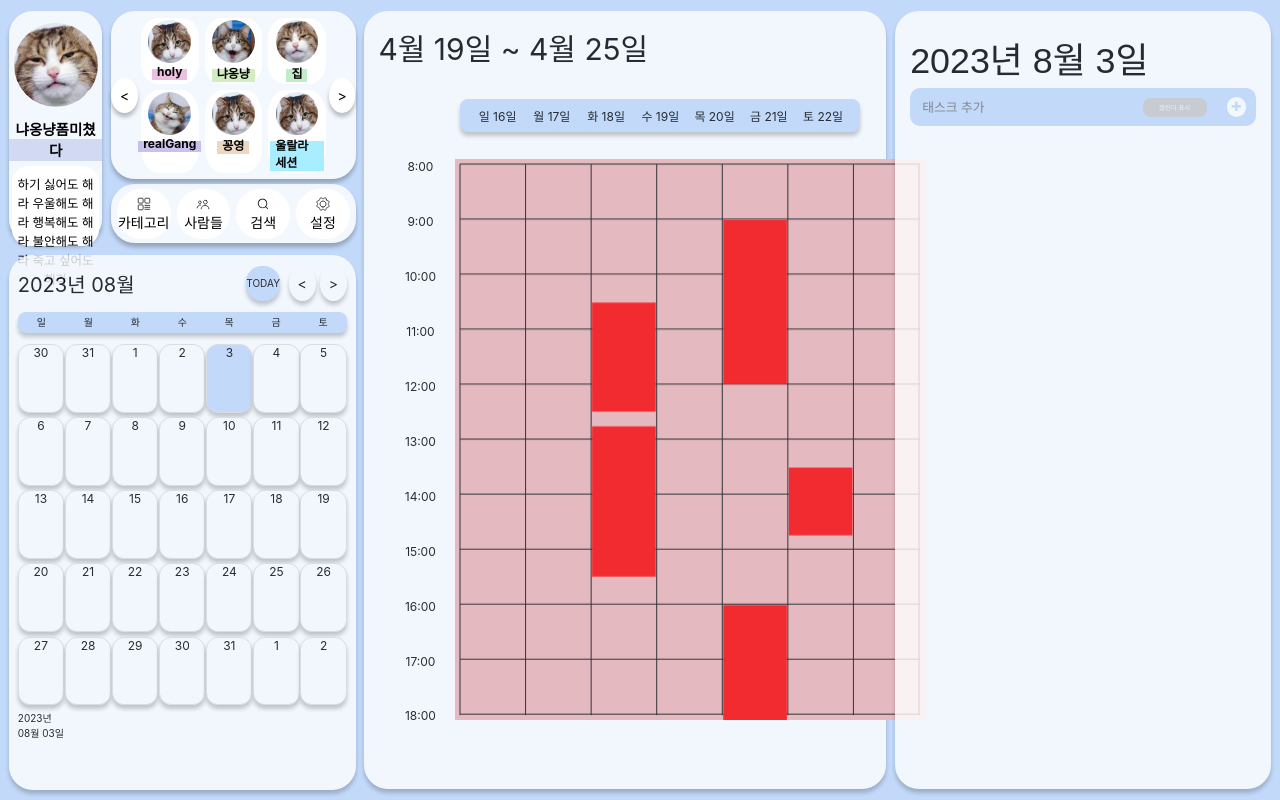
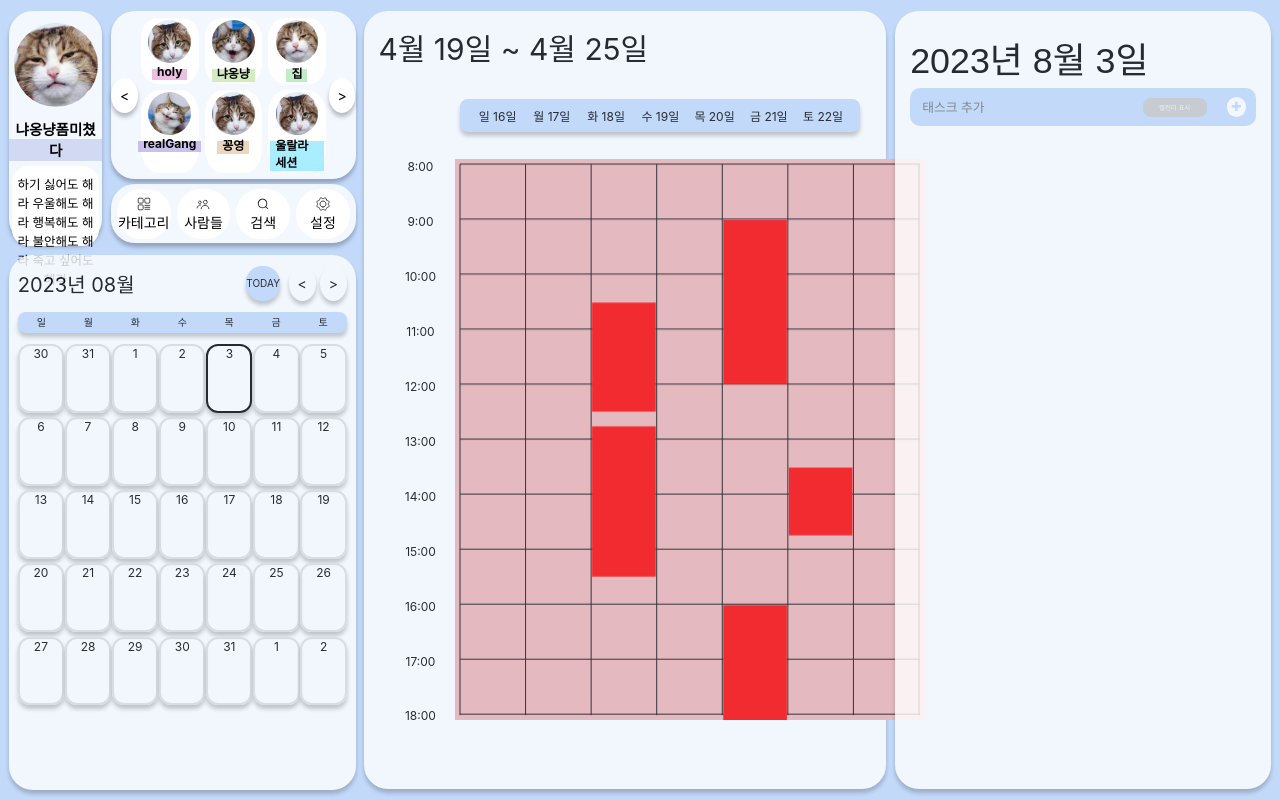
Before and after one commit to TasQueue/Front-End, a React (Create React App) app: page / in a window 1280 px wide. Built offline with nearby package versions, Linux system fonts and the light colour scheme; a web font is replaced by a local one.

Commit message:
#29 feat : 캘린더 잔디 기능

```diff
--- a/package.json
+++ b/package.json
@@ -44,6 +44,7 @@
     "recoil": "^0.7.7",
     "styled-components": "^6.0.2",
     "swiper": "^10.0.4",
+    "tinycolor2": "^1.6.0",
     "typescript": "^4.9.5",
     "web-vitals": "^2.1.4"
   },
--- a/src/components/home/Calendar/CalendarBody/CalendarBody.tsx
+++ b/src/components/home/Calendar/CalendarBody/CalendarBody.tsx
@@ -63,8 +63,7 @@ const CalendarBody = () => {
     const changedDate = result.destination.droppableId;
     const taskId = Number(result.draggableId);
     const changedTask = {
-      id: taskId,
-      text: alltoDos[originalDate].find((item) => item.id === taskId)?.text,
+      ...alltoDos[originalDate].find((item) => item.id === taskId),
     };
     // 1. 드래그 시작 droppable의 날짜에서, 해당 task 삭제
     setAllToDos((prevData) => ({
@@ -86,12 +85,6 @@ const CalendarBody = () => {
       ...prevData,
       [changedDate]: [changedTask, ...prevData[changedDate]],
     }));
-    // setAllToDos((allToDos) => {
-    //   return {
-    //     ...allToDos,
-    //     [changedDate]: [changedTask, ...allToDos[changedDate]],
-    //   };
-    // });
   };
 
   return (
@@ -107,7 +100,6 @@ const CalendarBody = () => {
           />
         ))}
       </DragDropContext>
-      {formattedDate}
     </C.CalendarBodyContainer>
   );
 };
--- a/src/components/home/Calendar/CalendarBody/CalendarBodyCell.styled.tsx
+++ b/src/components/home/Calendar/CalendarBody/CalendarBodyCell.styled.tsx
@@ -1,9 +1,13 @@
 import styled from 'styled-components';
 
-const CalendarBodyCellContainer = styled.div<{ isSelectedDate: boolean }>`
-  background-color: ${(props) => (props.isSelectedDate ? '#c2d9fa' : 'white')};
+const CalendarBodyCellContainer = styled.div<{
+  isSelectedDate: boolean;
+  backgroundOpacityRatio: number;
+  rgbObj: object;
+}>`
+  background-color: rgba(194, 217, 250, ${(props) => props.backgroundOpacityRatio});
   border-radius: 12px;
-  border: 1px solid #dedede;
+  border: 2px solid ${(props) => (props.isSelectedDate ? 'black' : '#dedede')};
   box-shadow: 0px 4px 4px 0px rgba(0, 0, 0, 0.25);
   display: flex;
   flex-direction: column;
--- a/src/components/home/Calendar/CalendarBody/CalendarBodyCell.tsx
+++ b/src/components/home/Calendar/CalendarBody/CalendarBodyCell.tsx
@@ -1,9 +1,11 @@
+/* eslint-disable no-unsafe-optional-chaining */
 /* eslint-disable react/jsx-props-no-spreading */
 /* eslint-disable react/jsx-no-useless-fragment */
-import React, { useEffect } from 'react';
+import React, { useEffect, useState } from 'react';
 import { DragDropContext, Draggable, Droppable, DropResult } from 'react-beautiful-dnd';
 import { useRecoilState, useRecoilValue } from 'recoil';
 import { AlltoDoState, selectedDateState } from 'recoil/test/atoms';
+import tinycolor from 'tinycolor2';
 import * as C from './CalendarBodyCell.styled';
 import CalendarTaskLabel from './CalendarTaskLabel';
 
@@ -17,7 +19,15 @@ interface ownProps {
 const CalendarBodyCell: React.FC<ownProps> = ({ data, changeSelectedDate, isSelectedDate }) => {
   const [alltoDos, setAllToDos] = useRecoilState(AlltoDoState);
   const [selectedDate, setSelectedDate] = useRecoilState(selectedDateState);
-
+  const [backgroundOpacityRatioState, setBackgroundOpacityRatioState] = useState<number>(0);
+  const color = tinycolor('#C2D9FA');
+  const rgbObj = color.toRgb();
+  useEffect(() => {
+    setBackgroundOpacityRatioState(
+      alltoDos[data.toDateString()]?.filter((task) => task.isCompleted).length /
+        alltoDos[data.toDateString()]?.length || 0,
+    );
+  }, [alltoDos, data]);
   const handleButtonClick = () => {
     changeSelectedDate(data);
   };
@@ -26,8 +36,13 @@ const CalendarBodyCell: React.FC<ownProps> = ({ data, changeSelectedDate, isSele
     <Droppable droppableId={data.toDateString()}>
       {(provided) => (
         <div ref={provided.innerRef} {...provided.droppableProps}>
-          <C.CalendarBodyCellContainer isSelectedDate={isSelectedDate} onClick={handleButtonClick}>
-            <C.DateLabel>{data.getDate()}</C.DateLabel>
+          <C.CalendarBodyCellContainer
+            isSelectedDate={isSelectedDate}
+            onClick={handleButtonClick}
+            backgroundOpacityRatio={backgroundOpacityRatioState}
+            rgbObj={rgbObj}
+          >
+            <C.DateLabel>{data.getDate()} </C.DateLabel>
             {alltoDos[data.toDateString()]
               ?.slice(0, 3)
               .map((toDo, index) => (
--- a/src/components/home/TaskList/DragabbleCard.tsx
+++ b/src/components/home/TaskList/DragabbleCard.tsx
@@ -17,7 +17,9 @@ function DragabbleCard({ toDo, index, toDoId, dateKeyString }) {
   // 클릭 했음 (클릭 안 한 상태는 따로 처리하지 않음)
   if (clicked) {
     const prevTaskList = [...alltoDos[dateKeyString]]; // 현재 선택된 날짜의 이전 taskList
-    const checkedTask = prevTaskList[index]; // check된 task
+    const prevCheckedTask = prevTaskList[index];
+    const checkedTask = { ...prevCheckedTask, isCompleted: true };
+
     // 클릭 + 체크 => checked task를 가장 뒤로 이동 + 배경색 테마색으로 change
     if (checkState === 'Chekced') {
       prevTaskList.splice(index, 1);
@@ -35,6 +37,7 @@ function DragabbleCard({ toDo, index, toDoId, dateKeyString }) {
         [dateKeyString]: prevTaskList,
       };
     });
+
     setBgColor(checkState === 'Chekced' ? '#c2d9fa' : '#f8f9f9'); // 체크 됬을 때와 안 됬을 때 배경색 설정
     setClicked(false); // 클릭 상태 초기화
     setCheckCnt((prev) => prev + 1); // 체크 횟수 + 1
--- a/src/components/home/TaskList/TaskList.tsx
+++ b/src/components/home/TaskList/TaskList.tsx
@@ -39,6 +39,8 @@ const TaskList: React.FC = () => {
     const newToDo = {
       id: Date.now(),
       text: toDo,
+      isCompleted: false,
+      isOnCalendar: true,
     };
     // 새로운 task를 기존 날짜 별 task에 추가
     setAllToDos((allToDos) => {
```
Also changed, not shown: src/recoil/test/atoms.ts (+2 -0 lines), 2 other files (tests, documents, lock files or other folders).
